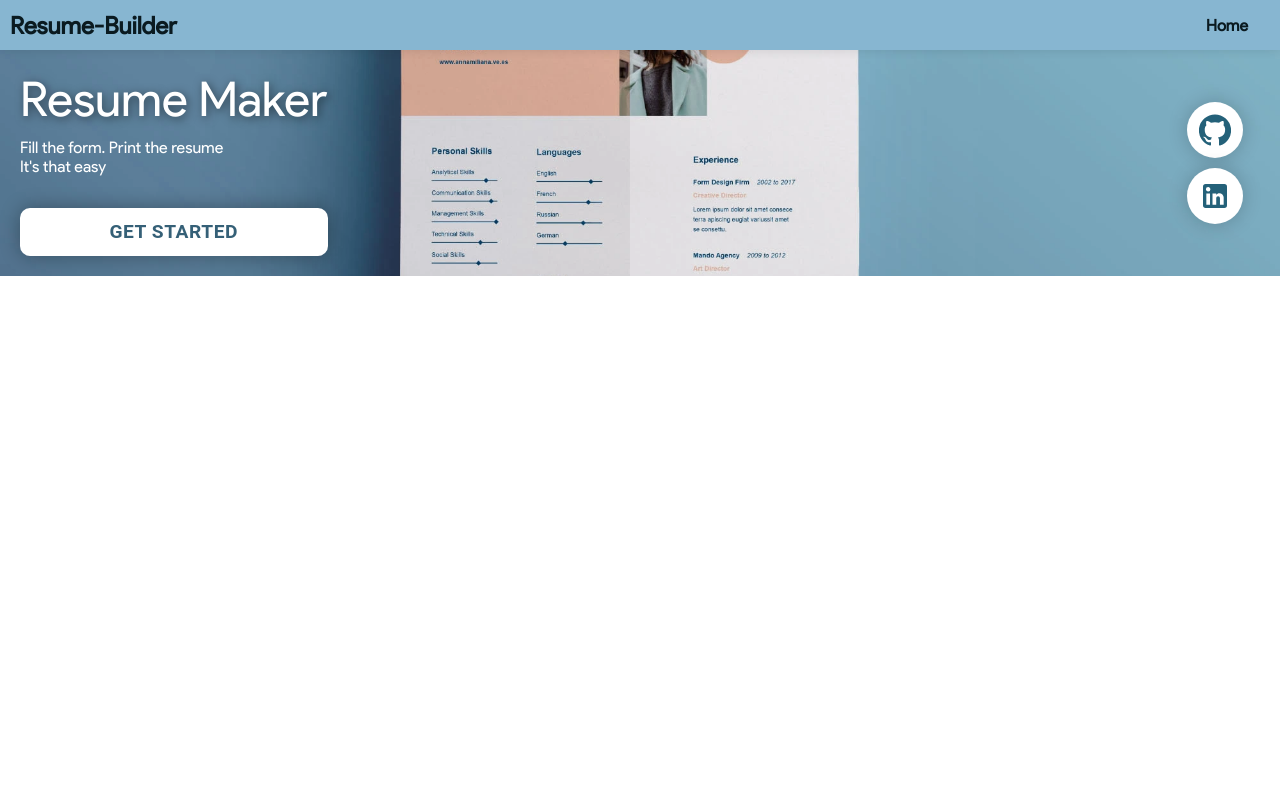
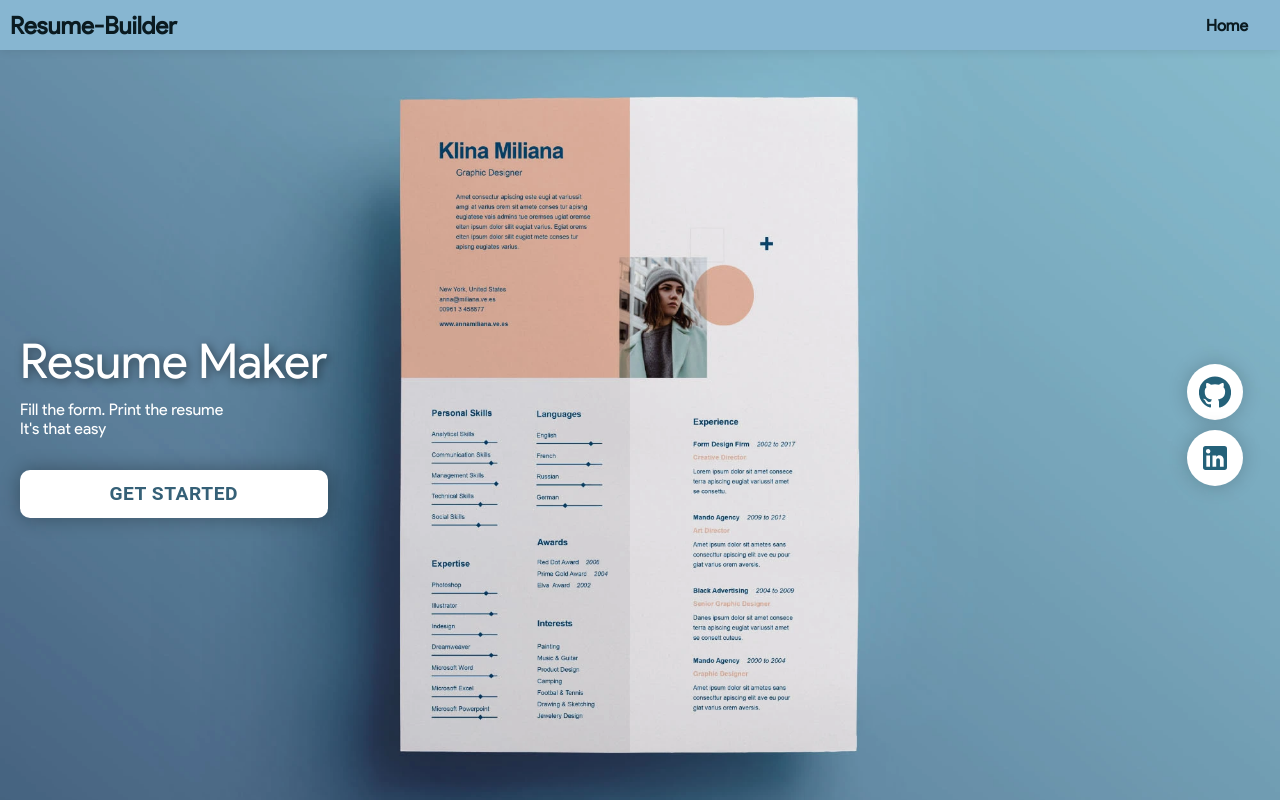
Before and after one commit to SBhattacharya45/resume-builder, a React (Create React App) app: page / in a window 1280 px wide. Built offline with nearby package versions, Linux system fonts and the light colour scheme; what @react-pdf/renderer would draw is missing.

Commit message:
fix again

```diff
--- a/src/components/LandingPage/LandingPage.css
+++ b/src/components/LandingPage/LandingPage.css
@@ -1,7 +1,11 @@
+
+.home__landing {
+  height: 100%;
+}
 
 .landingPage{
     background-image: url('../../assets/Resume_image.webp');
-    height: calc(100% - 50px);
+    height: 100%;
     width: 100%;
     background-position: center;
     background-repeat: no-repeat;
```
